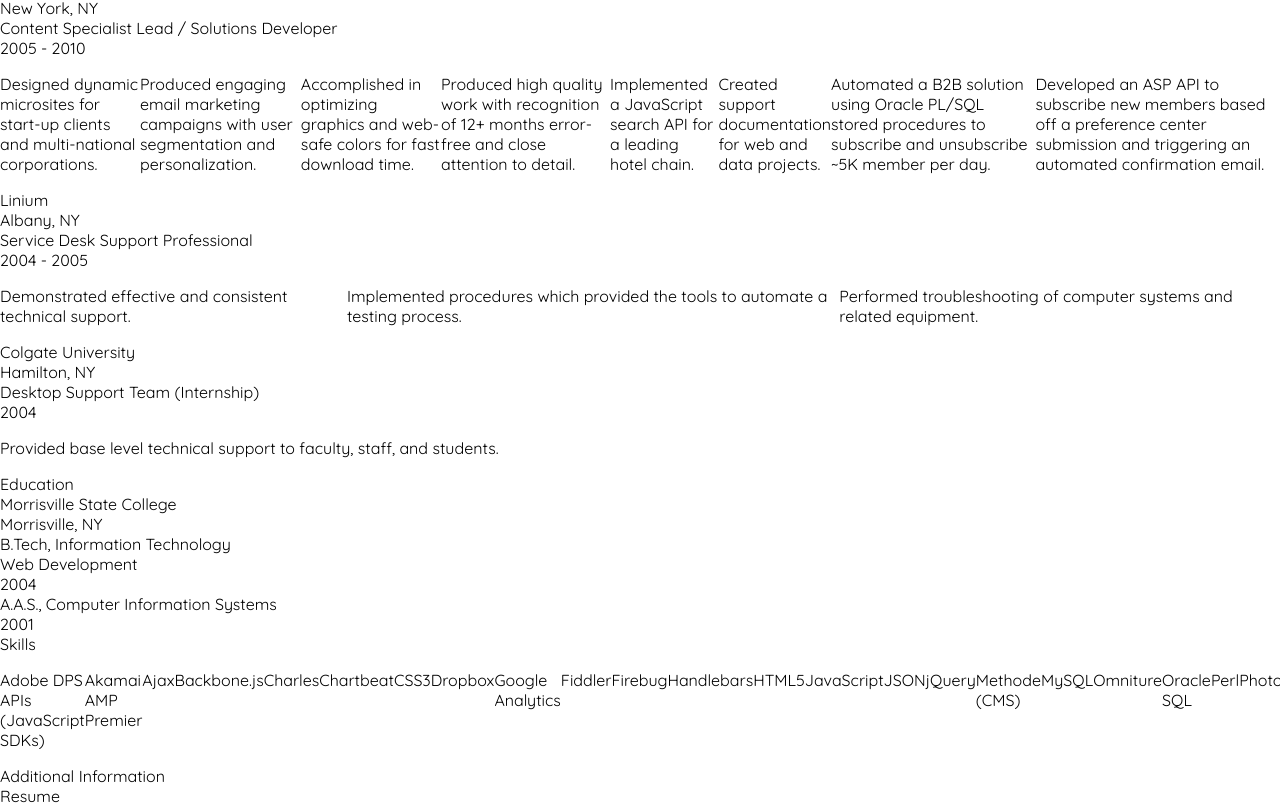
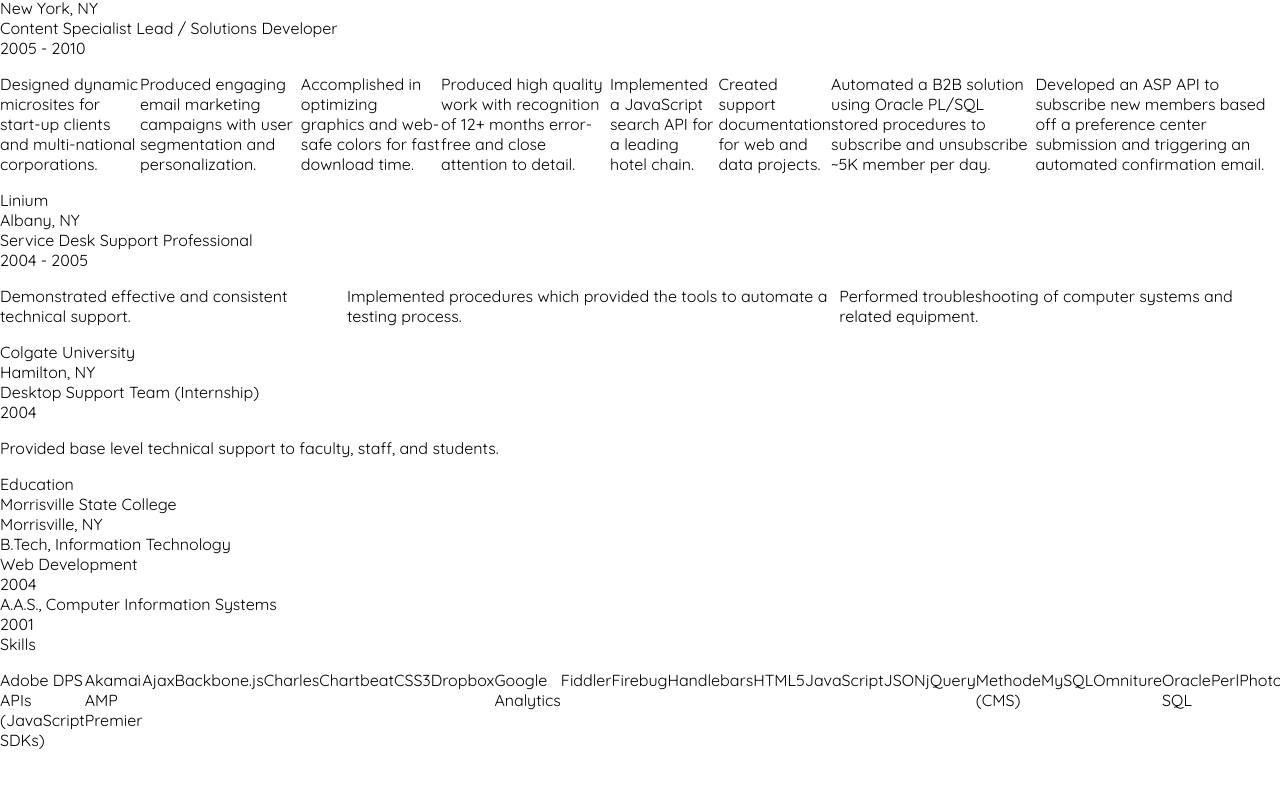
Before and after one commit to tkrofecheck/react-website, a React (Create React App) app: page /resume in a window 1280 px wide. Shown: the part 1272-2078 px from the top of the page. After the commit the page ends 2038 px from the top, so only its background shows below. Built offline with nearby package versions, Linux system fonts and the light colour scheme.

Commit message:
display sections using key/value in datafile

```diff
--- a/src/components/Resume.js
+++ b/src/components/Resume.js
@@ -7,20 +7,35 @@ export default class Resume extends Component {
         super(props);
 
         this.getSections = this.getSections.bind(this);
+
+        this.state = {
+            displaySections: []
+        }
+    }
+
+    componentDidMount() {
+        this.getSections();
     }
 
     getSections() {
-        const sections = Data.sections;
+        const sections = Data.sections,
+              displaySections = [];
 
-        return sections.map((section, index) => {
-            return <Section key={index} {...section} />;
+        sections.forEach((section, index) => {
+            if (section.display) {
+                displaySections.push(<Section key={index} {...section} />);
+            }
+        });
+
+        this.setState({
+            displaySections: displaySections
         });
     }
 
     render() {
         return (
             <div className="resume">
-                {this.getSections()}
+                {this.state.displaySections}
             </div>
         )
     }
```
